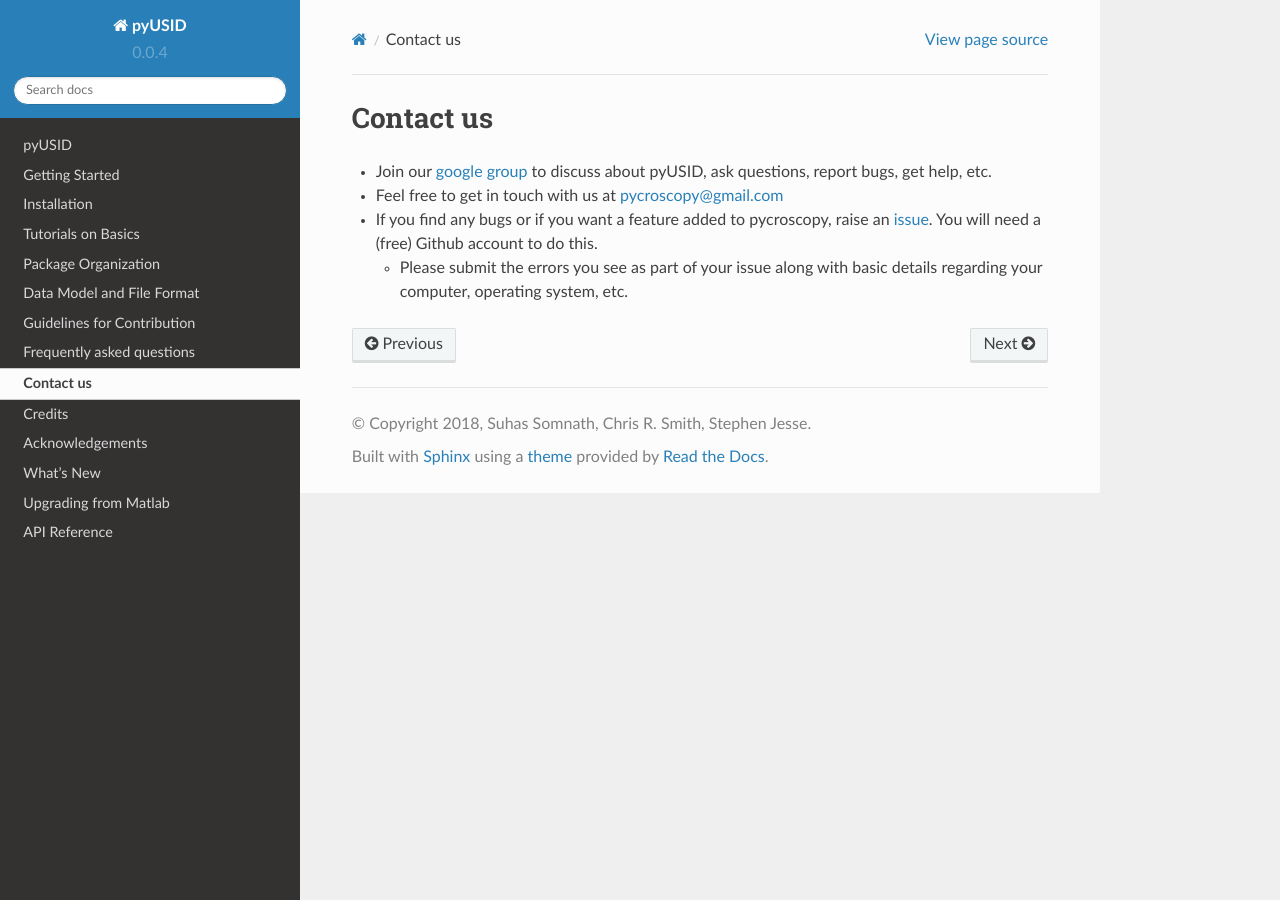
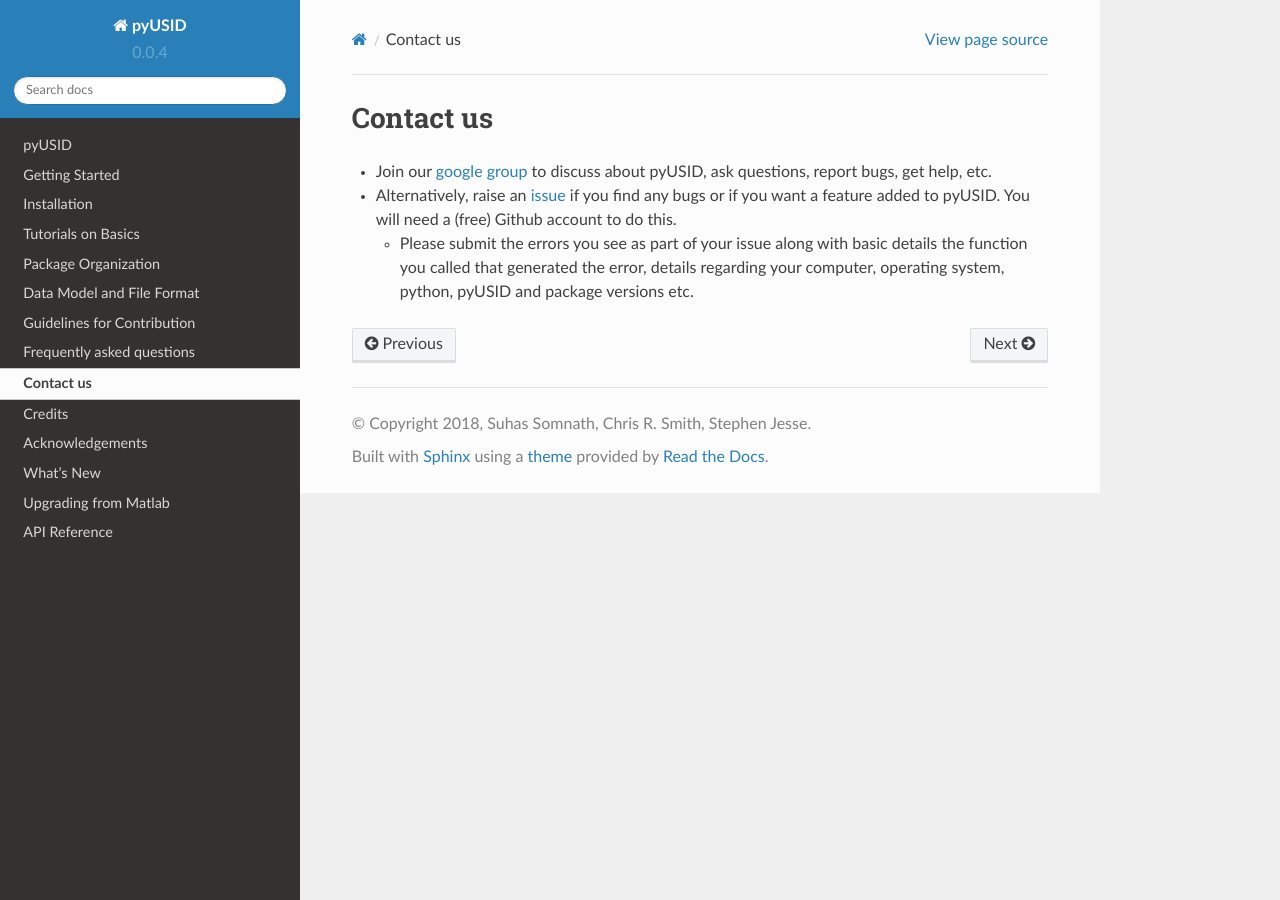
Before and after one commit to pycroscopy/pyUSID, a Sphinx documentation site: the page built from docs/contact.rst, in a window 1280 px wide. Built offline with Sphinx 7.4.7 and the Read the Docs theme 2.0.0, drawn with Linux system fonts in a browser that asks for light colours; pages that are not in the unit, such as notebooks, are missing from menus.

Commit message:
Improved documentation regarding issues

```diff
--- a/docs/contact.rst
+++ b/docs/contact.rst
@@ -1,8 +1,7 @@
 Contact us
 ----------
 * Join our `google group <https://groups.google.com/forum/#!forum/pyusid>`_ to discuss about pyUSID, ask questions, report bugs, get help, etc.
-* Feel free to get in touch with us at `pycroscopy@gmail.com <pycroscopy@gmail.com>`_
-* If you find any bugs or if you want a feature added to pycroscopy, raise an `issue <https://github.com/pycroscopy/pyUSID/issues>`_.
+* Alternatively, raise an `issue <https://github.com/pycroscopy/pyUSID/issues>`_ if you find any bugs or if you want a feature added to pyUSID.
   You will need a (free) Github account to do this.
 
-  * Please submit the errors you see as part of your issue along with basic details regarding your computer, operating system, etc.
+  * Please submit the errors you see as part of your issue along with basic details the function you called that generated the error, details regarding your computer, operating system, python, pyUSID and package versions etc.
```
